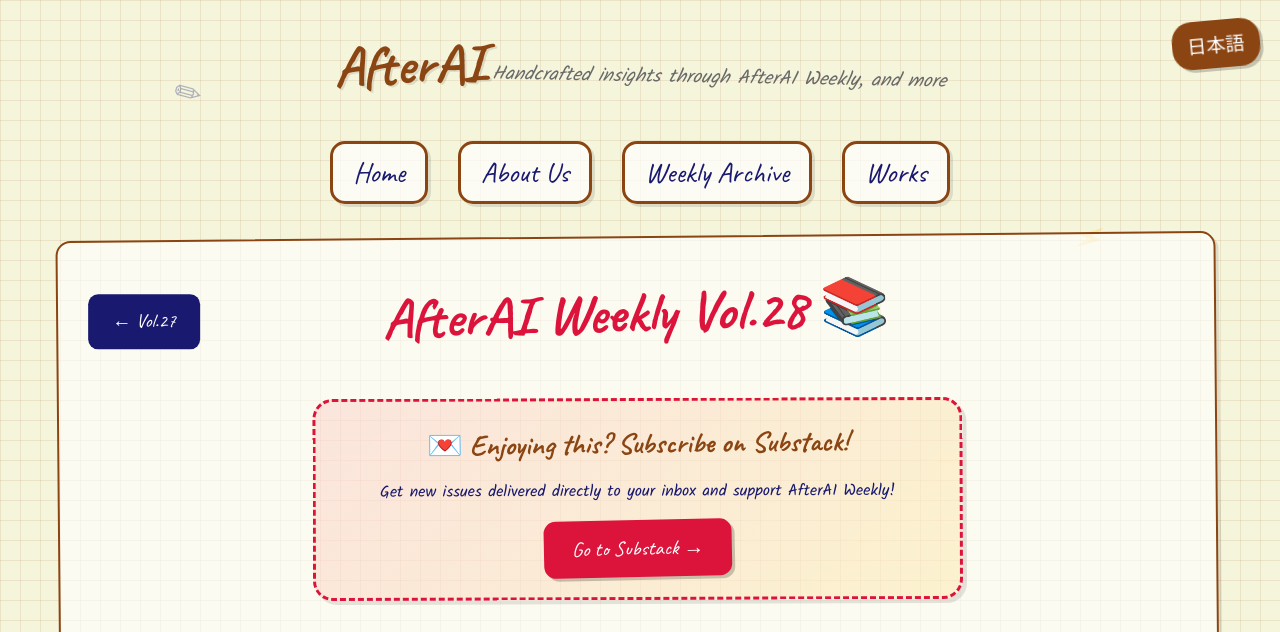
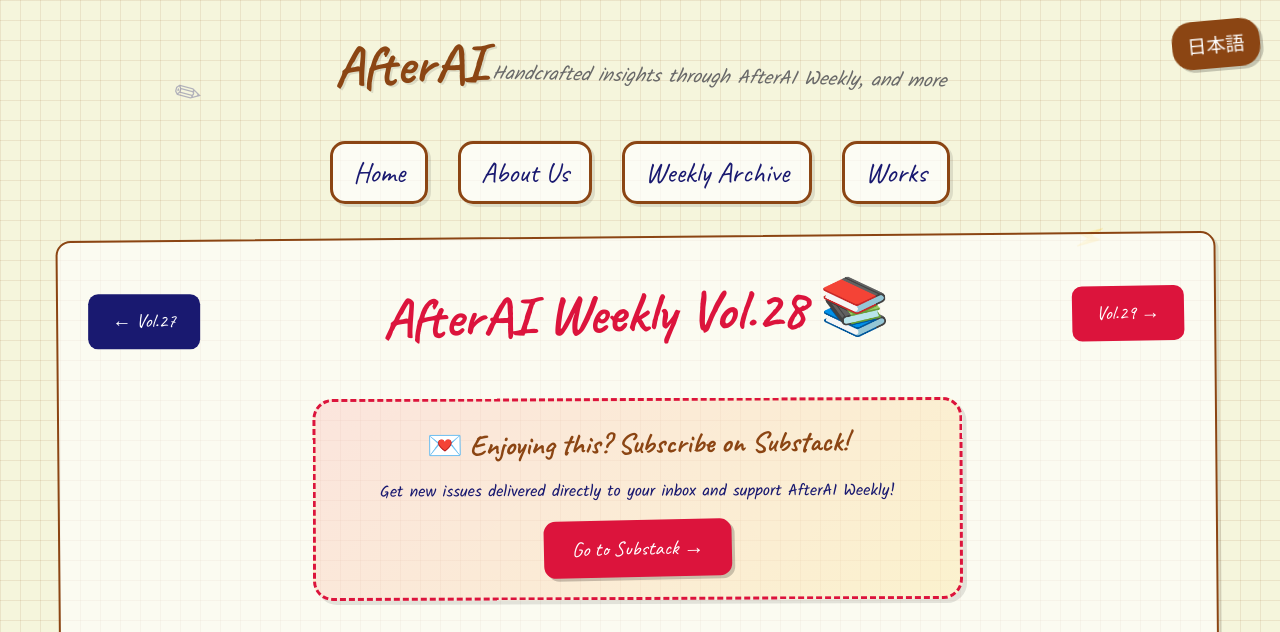
Before and after one commit to AfterAILab/AfterAILab.github.io, a Jekyll site: the page built from weekly/vol28.html, in a window 1280 px wide and 900 px high, cut to the strip 0-632 px from the top of the window. Built offline with Jekyll 4.4.1, drawn with Linux system fonts in a browser that asks for light colours.

Commit message:
Add vol.29

```diff
--- a/_data/weekly_issues.yml
+++ b/_data/weekly_issues.yml
@@ -118,3 +118,5 @@
   slug: vol27
 - number: 28
   slug: vol28
+- number: 29
+  slug: vol29
--- /dev/null
+++ b/weekly/vol29.html
@@ -0,0 +1,5 @@
+---
+layout: weekly_issue
+title: "AfterAI Weekly Vol.29"
+slug: vol29
+---
```
Also changed, not shown: 2 other files.
